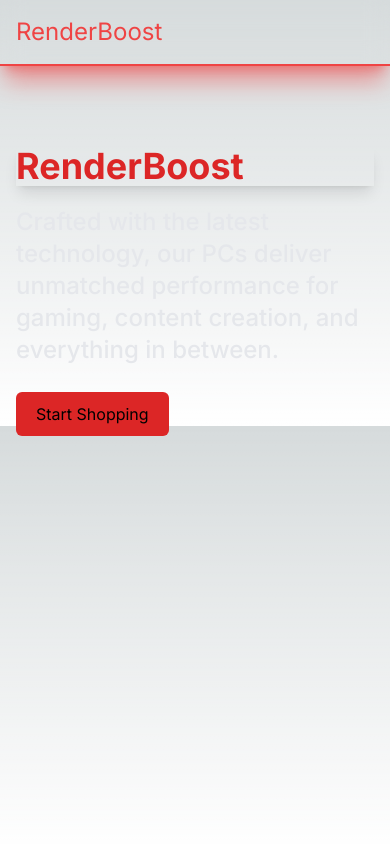
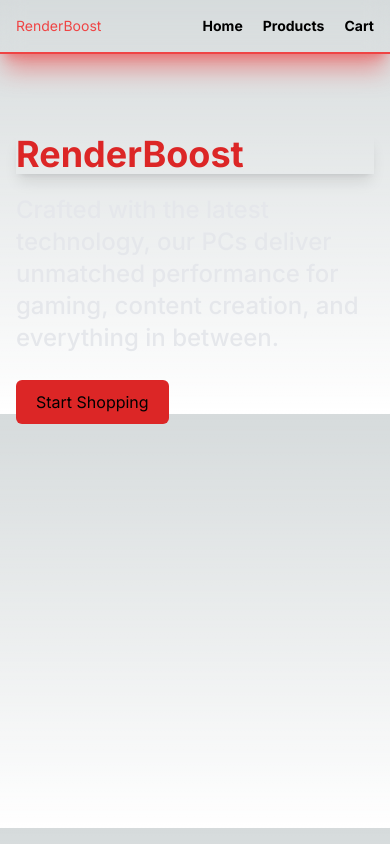
Before and after one commit to Tabish764/milestone-03-project, a Next.js app: page / in a window 390 px wide. Built offline with nearby package versions, Linux system fonts and the light colour scheme.

Commit message:
first commit

```diff
--- a/src/app/components/Navbar.tsx
+++ b/src/app/components/Navbar.tsx
@@ -5,9 +5,9 @@ const Navbar = () => {
   return (
     <div className=" border-b-2 shadow-xl shadow-red-500/50 backdrop-blur-md    border-red-500 py-4 flex items-center px-4 w-full">
 
-        <h1 className="text-red-500 text-2xl">RenderBoost</h1>
-      <div className=" max-w-7xl font-bold mx-auto justify-center items-center text-lg w-full md:flex hidden">
-        <div className="flex gap-5 text-lg items-center">
+        <h1 className="text-red-500 text-sm md:text-2xl">RenderBoost</h1>
+      <div className=" max-w-7xl font-bold mx-auto justify-end items-center text-lg w-full flex">
+        <div className="flex gap-5 text-sm md:text-lg items-center">
           <Link className="hover:text-red-500 hover:delay-100 ease-in-out" href={'/'}>Home</Link>
           <Link className="hover:text-red-500 hover:delay-100 ease-in-out" href="/products">Products</Link>
           <Link className="hover:text-red-500 hover:delay-100 ease-in-out" href="/cart">Cart</Link>
```
